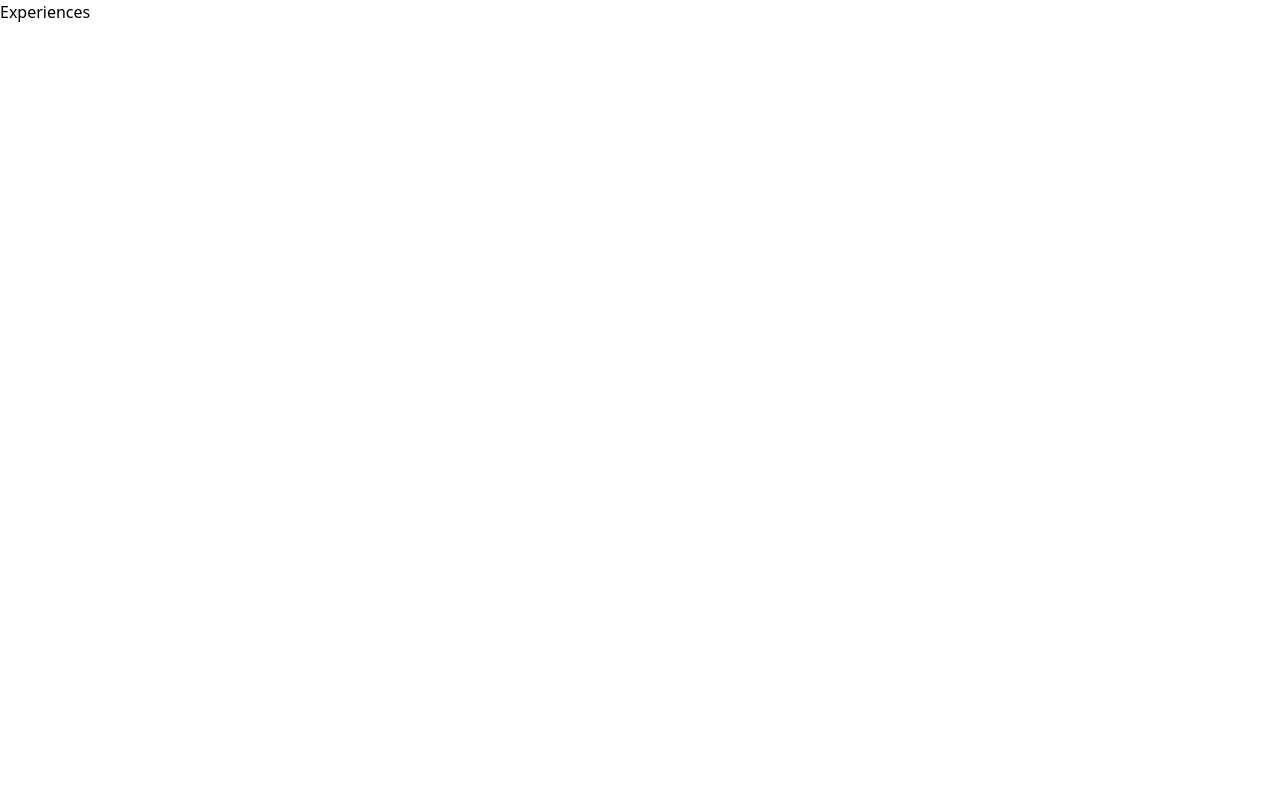
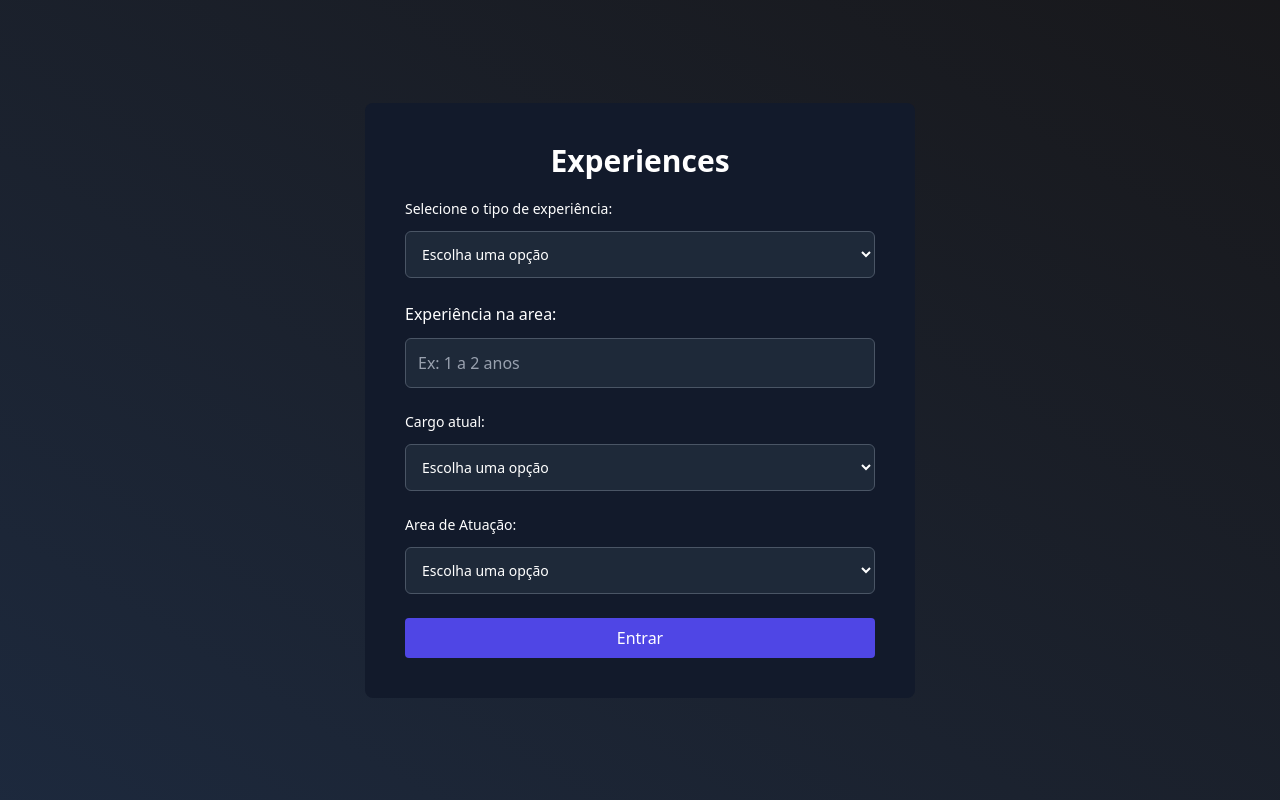
Before and after one commit to nickmenegussi/BugHunter, a React (Vite) app in the folder FrontEnd/: page /experiences in a window 1280 px wide. Built offline with nearby package versions, Linux system fonts and the light colour scheme.

Commit message:
feat: Adicionar página de Jogo e atualizar roteamento; aprimorar página de Experiências com elementos de formulário

```diff
--- a/FrontEnd/src/App.jsx
+++ b/FrontEnd/src/App.jsx
@@ -5,6 +5,7 @@ import Cadastro from './pages/auth/Cadastro';
 import PaginaErro from './pages/PaginaErro';
 import Login from './pages/auth/login';
 import Experiences from './pages/Experiences';
+import Jogo from './pages/Jogo';
 
 // import Cadastro from './pages/cadastro';
 // import Jogo from './pages/jogo';
@@ -19,7 +20,7 @@ export default function App() {
         <Route path="/home" element={<Home />} />
         <Route path="/cadastro" element={<Cadastro/>}  />
         <Route path="/experiences" element={<Experiences/>}  />
-
+        <Route path='/jogo' element={<Jogo />}/>
         {/* <Route path="/cadastro" element={<Cadastro />} />
         <Route path="/jogo" element={<Jogo />} />
         <Route path="/status" element={<Status />} />
--- a/FrontEnd/src/pages/Experiences.jsx
+++ b/FrontEnd/src/pages/Experiences.jsx
@@ -1,7 +1,55 @@
 import React from 'react'
+import { useNavigate } from 'react-router-dom'
 
 export default function Experiences() {
+  const navigate = useNavigate()
+
   return (
-    <div>Experiences</div>
+    <div className='min-h-screen flex flex-col bg-gradient-to-bl from-zinc-900 to-slate-800 text-white p-4 justify-center items-center'>
+      <div className='p-10 min-md:w-[550px] h-full rounded-lg bg-[#121A2B] max-xl:w-[400px]'>
+        <h1 className='font-bold text-3xl text-center'>Experiences</h1>
+        <div className='text-start mt-5 flex flex-col gap-6'>
+          <label className='text-sm font-medium '>
+            Selecione o tipo de experiência:
+            <select className='mt-3 block w-full rounded-md  bg-gray-800 border border-gray-600 text-white placeholder-gray-400 focus:outline-none focus:ring-2 focus:ring-violet-500 focus:border-violet-500 p-3'>
+              <option>Escolha uma opção</option>
+              <option value="Técnico">Técnico</option>
+              <option value="Graduação">Graduação</option>
+              <option value="Pós-Graduação">Pós-Graduação</option>
+              <option value="Doutorado">Doutorado</option>
+              <option value="Mestrado">Mestrado</option>
+            </select>
+          </label>
+          <label>
+            Experiência na area:
+            <input type="text" required placeholder='Ex: 1 a 2 anos' maxLength={2} className='mt-3 block w-full rounded-md bg-gray-800 border border-gray-600 text-white placeholder-gray-400 focus:outline-none focus:ring-2 focus:ring-violet-500 focus:border-violet-500 p-3' />
+          </label>
+          <label className='text-sm font-medium '>
+            Cargo atual:
+            <select className='mt-3 block w-full rounded-md  bg-gray-800 border border-gray-600 text-white placeholder-gray-400 focus:outline-none focus:ring-2 focus:ring-violet-500 focus:border-violet-500 p-3'>
+              <option>Escolha uma opção</option>
+              <option value="Dev Júnior">Dev Júnior</option>
+              <option value="Dev Pleno">Dev Pleno</option>
+              <option value="Dev Sênior">Dev Sênior</option>
+              <option value="Técnico">Técnico</option>
+              <option value="Estágiario">Estágiario</option>
+            </select>
+          </label>
+          <label className='text-sm font-medium '>
+            Area de Atuação:
+            <select className='mt-3 block w-full rounded-md  bg-gray-800 border border-gray-600 text-white placeholder-gray-400 focus:outline-none focus:ring-2 focus:ring-violet-500 focus:border-violet-500 p-3'>
+              <option>Escolha uma opção</option>
+              <option value="Front-End">Front-End</option>
+              <option value="Back-End">Back-End</option>
+              <option value="Full Stack">ull Stack</option>
+              <option value="Mobile">Mobile</option>
+            </select>
+          </label>
+          <button className='bg-[#4F46E5] hover:bg-indigo-500 rounded-sm h-10 cursor-pointer' onClick={() => {
+                    navigate('/jogo')
+                }}>Entrar</button>
+      </div>
+      </div>
+    </div>
   )
 }
--- /dev/null
+++ b/FrontEnd/src/pages/Jogo.jsx
@@ -0,0 +1,38 @@
+import React from 'react'
+
+export default function Jogo() {
+
+  const barraStatus = (valor, cor) => (
+    <div className={`w-full h-4 rounded bg-gray-700 mt-2`}>
+      <div className={`h-full rounded transition-all ${cor}`} style={{ width: `${valor}%`, maxWidth: '100%' }}></div>
+    </div>
+  )
+
+  return (
+    <div className='min-h-screen flex flex-col bg-gradient-to-bl from-zinc-900 to-slate-800 text-white p-4 justify-center items-center'>
+        <div className='p-10 min-md:w-[450px] h-full rounded-lg bg-[rgb(18,26,43)] max-xl:w-[400px]'>
+            <h1 className='text-center font-bold text-3xl'>Olá, Dev!</h1>
+            <div className='space-y-4 mb-5'>
+                <div>
+                    <label className='text-sm text-gray-400'>
+                        Energia: {barraStatus(100, 'bg-green-500')}
+                    </label>
+                </div>
+                <div>
+                    <label className='text-sm text-gray-400'>
+                        Energia: {barraStatus(70, 'bg-yellow-500')}
+                    </label>
+                </div>
+                <div>
+                    <label className='text-sm text-gray-400'>
+                        Xp: {barraStatus(10, 'bg-blue-500')}
+                    </label>
+                </div>
+            </div>
+            <div>
+
+            </div>
+        </div>
+    </div>
+  )
+}
--- a/FrontEnd/src/pages/auth/login.jsx
+++ b/FrontEnd/src/pages/auth/login.jsx
@@ -5,7 +5,7 @@ export default function Login() {
     const navigate = useNavigate()
 
   return (
-    <div className='min-h-screen flex flex-col bg-gradient-to-br from-zinc-900 to-slate-800 text-white p-4 justify-center items-center'>
+    <div className='min-h-screen flex flex-col bg-gradient-to-bl from-zinc-900 to-slate-800 text-white p-4 justify-center items-center'>
         <div className='p-5 min-md:w-[450px] h-full rounded-lg bg-[#121A2B] max-xl:w-[400px]'>
             <h1 className='font-bold text-3xl text-center'>Login</h1>
             <div className='text-start mt-5 flex flex-col gap-6'>
```
